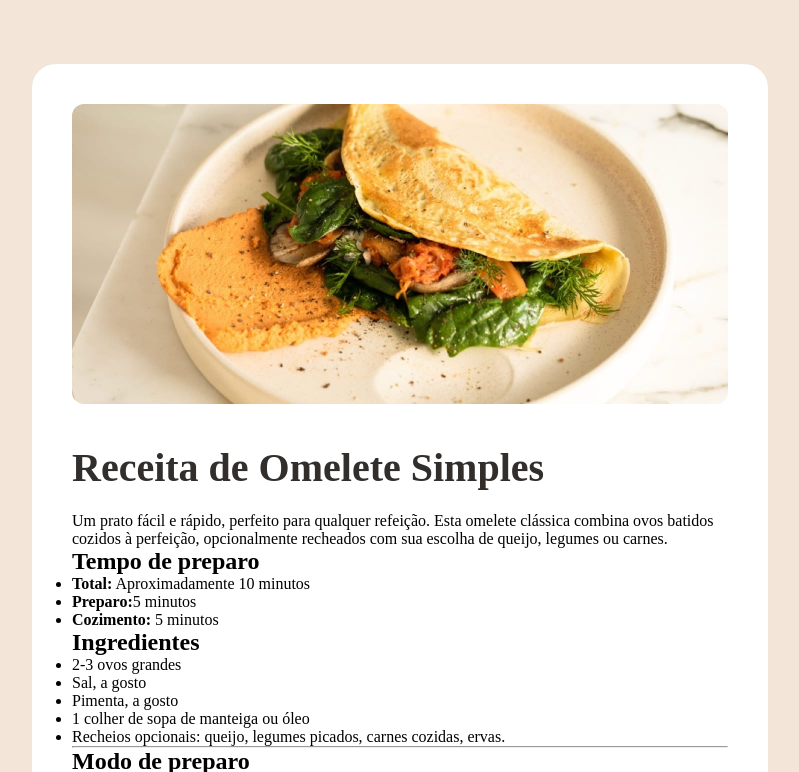
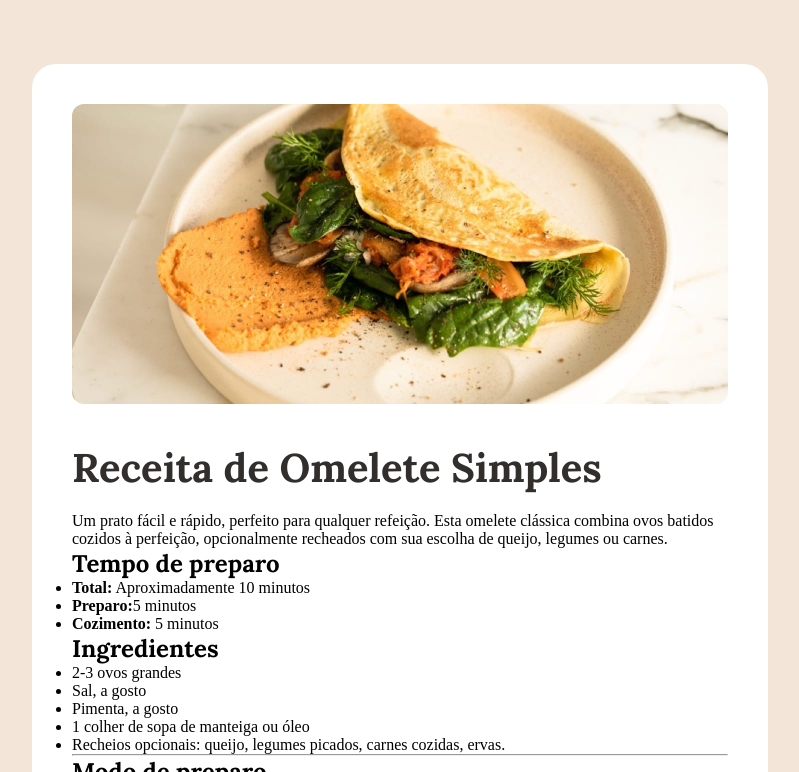
Before and after one commit to anaa0beatriz/receita, a plain HTML site: page index.html in a window 1280 px wide. Shown: the top 772 px of the page, without its empty margins (240-1039 px from the left). Drawn offline with Linux system fonts and the light colour scheme.

Commit message:
Quinto commit do CSS

```diff
--- a/index.html
+++ b/index.html
@@ -3,6 +3,9 @@
 <head>
     <meta charset="UTF-8">
     <meta name="viewport" content="width=device-width, initial-scale=1.0">
+    <link rel="preconnect" href="https://fonts.googleapis.com">
+<link rel="preconnect" href="https://fonts.gstatic.com" crossorigin>
+<link href="https://fonts.googleapis.com/css2?family=Lora:ital,wght@0,400..700;1,400..700&family=Outfit:wght@100..900&display=swap" rel="stylesheet">
     <link rel="stylesheet" href="./style.css">
     <title>Receita de Omelete</title>
 </head>
```
